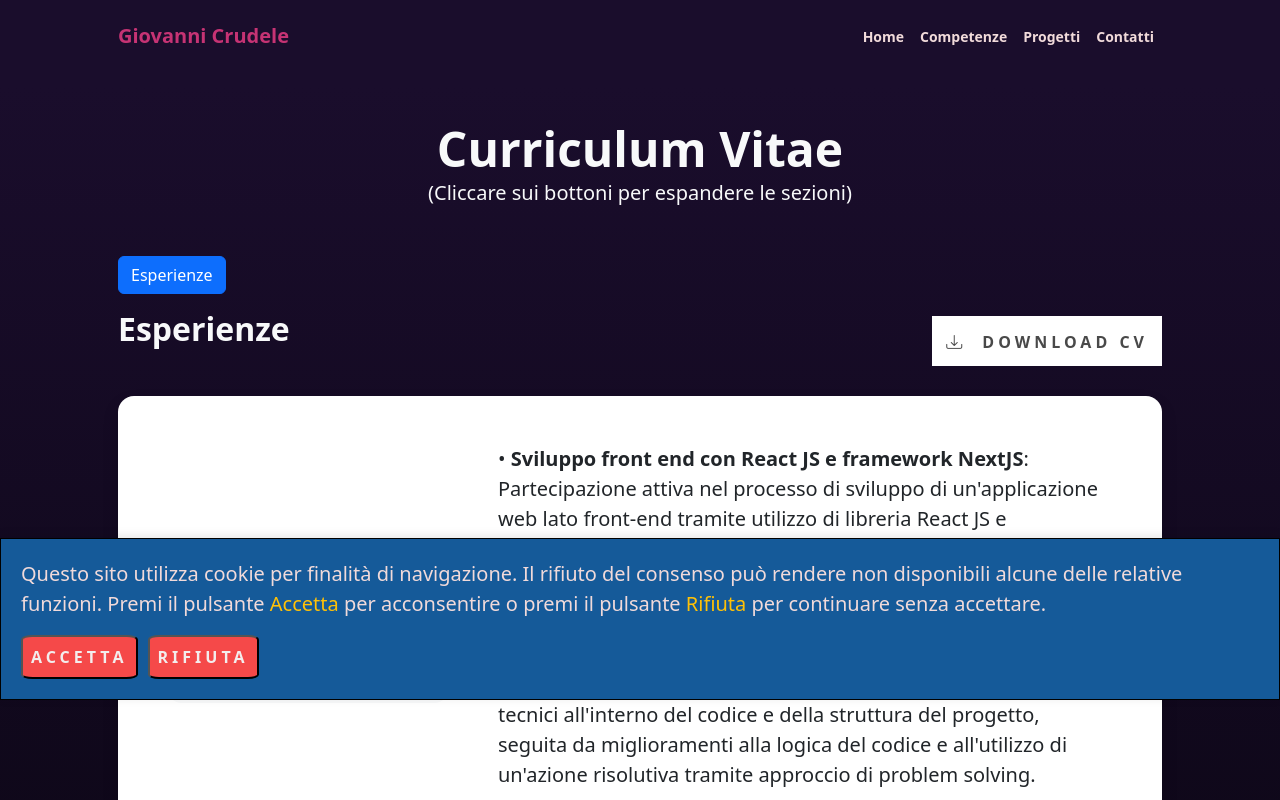
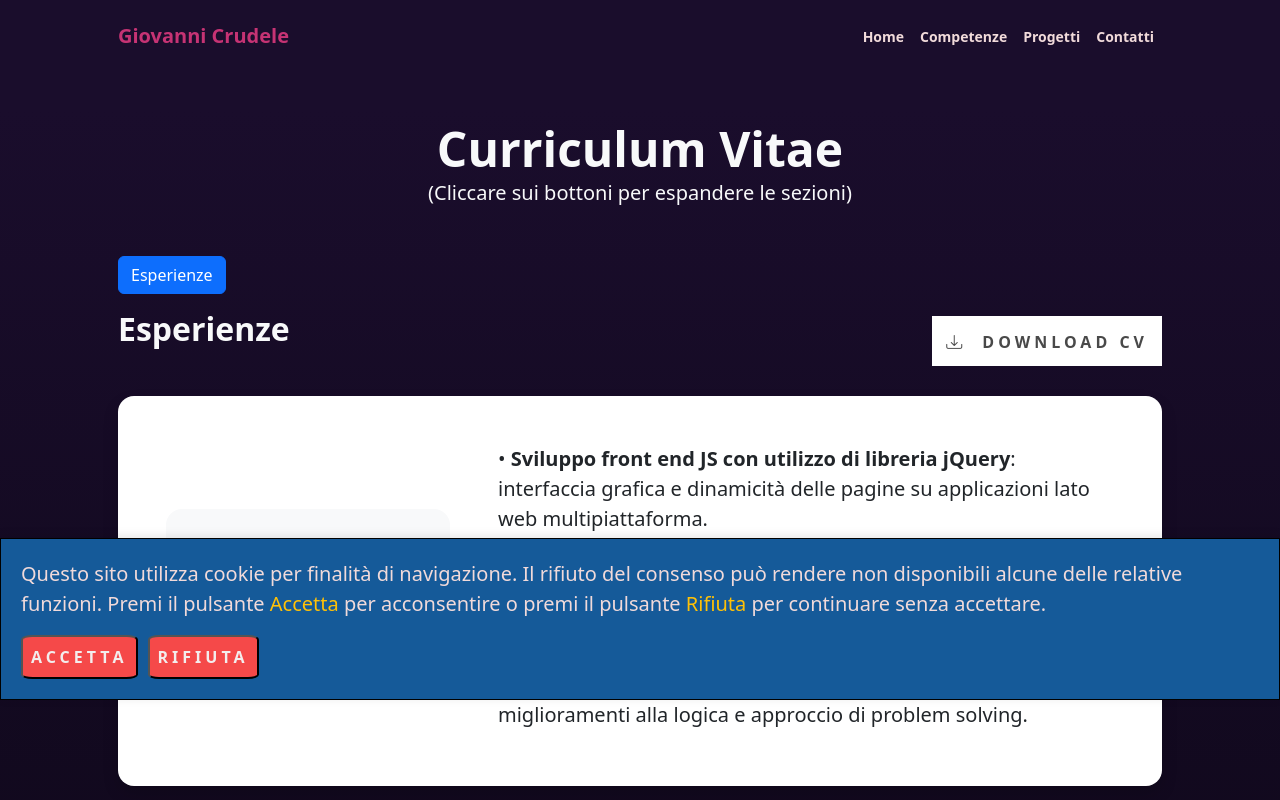
Before and after one commit to JarielGFox/neonsunset, a Vue app: page /resume in a window 1280 px wide. Both pictures are taken after a click on the button "Esperienze". Shown: the top 800 px of the page. Built offline with nearby package versions, Linux system fonts and the light colour scheme.

Commit message:
updated personal portfolio

```diff
--- a/src/components/Footer.vue
+++ b/src/components/Footer.vue
@@ -1,4 +1,11 @@
 <script>
+ export default {
+    data() {
+        return {
+            currentYear: new Date().getFullYear(),
+        }
+    }
+ }
 </script>
 
 <template>
@@ -6,7 +13,7 @@
         <div class="container px-5">
             <div class="row align-items-center justify-content-between flex-column flex-sm-row">
                 <div class="col-auto">
-                    <div class="text-pink-light m-0"><em>Copyright &copy; Giovanni Crudele 2024</em></div>
+                    <div class="text-pink-light m-0"><em>Copyright &copy; Giovanni Crudele {{currentYear}} </em></div>
                 </div>
                 <div class="col-auto text-pink">
                     <span class="nav-item" href="#!">Privacy</span>
--- a/src/components/resume/Work.vue
+++ b/src/components/resume/Work.vue
@@ -10,14 +10,42 @@
                 <div class="row align-items-center gx-5">
                     <div class="col text-justify fs-5 mb-4 mb-lg-0">
                         <div class="bg-light p-4 rounded-4">
-                            <div class="text-primary fw-bolder mb-2">Apr 2024 - Presente</div>
+                            <div class="text-primary fw-bolder mb-2">Lug 2024 - Presente</div>
+                            <div class="small fw-bolder">Junior Front End Web Developer</div>
+                            <div class="small text-muted">• <a href="https://www.stantup.it/" title="Stantup">Stantup Service</a> |
+                                Hybrid</div>
+                        </div>
+                    </div>
+                    <div class="col-lg-8 fs-5">
+                        <div class="mb-2">• <strong>Sviluppo front end JS con utilizzo di libreria jQuery</strong>:
+                            interfaccia grafica e dinamicità delle pagine su applicazioni lato web multipiattaforma.
+                        </div>
+                        <div class="mb-2">• <strong>Sviluppo backend con linguaggio PHP</strong>:
+                           implementazione delle best-practice di sviluppo su sicurezza e controlli lato backend, su gestione di dati tramite DB relazionale <strong>MySQL</strong>.
+                        </div>
+                        <div class="mb-2">• <strong>Bugfixing e migliore tecniche</strong>: identificazione precisa
+                            di errori tecnici o strutturali all'interno di codice legacy, seguita da
+                            miglioramenti alla logica e approccio di problem solving.
+                        </div>
+                    </div>
+                </div>
+            </div>
+        </div>
+
+        <div class="card shadow border-0 rounded-4 mb-5">
+            <div class="card-body p-5">
+                <div class="row align-items-center gx-5">
+                    <div class="col text-justify fs-5 mb-4 mb-lg-0">
+                        <div class="bg-light p-4 rounded-4">
+                            <div class="text-primary fw-bolder mb-2">Apr 2024 - Lug 2024</div>
                             <div class="small fw-bolder">Junior Front End Web Developer</div>
                             <div class="small text-muted">• FoxByte Srl | Full remote</div>
                         </div>
                     </div>
                     <div class="col-lg-8 fs-5">
                         <div class="mb-2">• <strong>Sviluppo front end con React JS e framework NextJS</strong>:
-                            Partecipazione attiva nel processo di sviluppo di un'applicazione web lato front-end tramite
+                            Partecipazione attiva nel processo di sviluppo di un'applicazione web lato front-end
+                            tramite
                             utilizzo di libreria React JS e framework NextJS.
                         </div>
                         <div class="mb-2">• <strong>Contributo regolare su progetto in collaborazione</strong>:
@@ -25,7 +53,8 @@
                             in un ambiente di lavoro apportando contributi significativi ad un progetto
                             condiviso.
                         </div>
-                        <div class="mb-2">• <strong>Bugfixing e migliore tecniche</strong>: identificazione precisa di
+                        <div class="mb-2">• <strong>Bugfixing e migliore tecniche</strong>: identificazione precisa
+                            di
                             errori tecnici all'interno del codice e della struttura del progetto, seguita da
                             miglioramenti alla logica del codice e
                             all'utilizzo di un'azione risolutiva tramite approccio di problem solving.
@@ -48,18 +77,22 @@
                     </div>
                     <div class="col-lg-8 fs-5">
                         <div class="mb-2">• <strong>Progettazione e Sviluppo di Landing Page</strong>: creazione di
-                            landing page eleganti e responsive, con un focus particolare sull'ottimizzazione UX/UI per
-                            massimizzare l'engagement degli utenti. Utilizzo di tecnologie all'avanguardia per garantire
+                            landing page eleganti e responsive, con un focus particolare sull'ottimizzazione UX/UI
+                            per
+                            massimizzare l'engagement degli utenti. Utilizzo di tecnologie all'avanguardia per
+                            garantire
                             prestazioni veloci e un'esperienza utente memorabile.
                         </div>
-                        <div class="mb-2">• <strong>Collaborazione e Innovazione in Team</strong>: partecipazione attiva
+                        <div class="mb-2">• <strong>Collaborazione e Innovazione in Team</strong>: partecipazione
+                            attiva
                             in un ambiente di lavoro collaborativo, apportando contributi significativi a progetti
                             condivisi. Promozione di un approccio orientato alla soluzione che ha potenziato
                             l'efficienza e la qualità del lavoro di squadra.
                         </div>
                         <div class="mb-2">• <strong>Analisi e Risoluzione Bug</strong>: Abile nell'identificazione
                             rapida e precisa di bug, seguita da un'azione risolutiva tramite problem solving. Questa
-                            competenza ha contribuito a mantenere elevate le performance dei progetti e a garantire la
+                            competenza ha contribuito a mantenere elevate le performance dei progetti e a garantire
+                            la
                             soddisfazione dei clienti.
                         </div>
                     </div>
```
Also changed, not shown: 1 other file (tests, documents, lock files or other folders).
